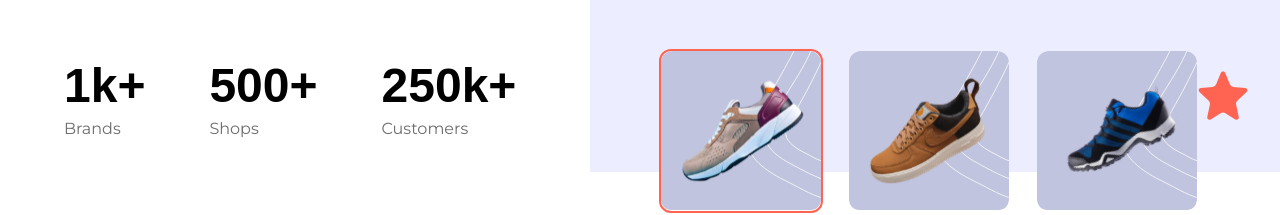
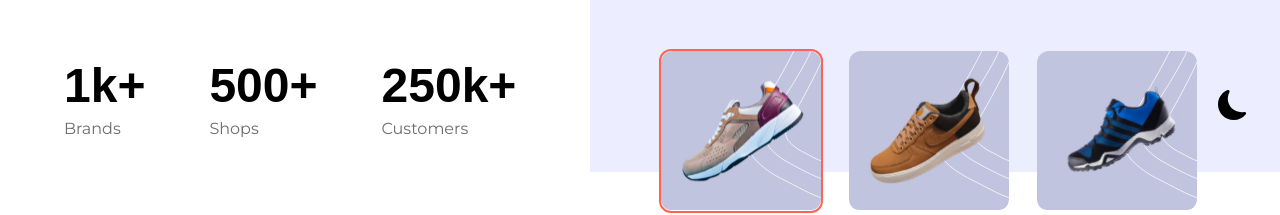
Before and after one commit to IB-ALA/NIKE-TAILWINDCSS-TUTORIAL, a React (Vite) app: page /home in a window 1280 px wide. Shown: the part 648-863 px from the top of the page. Built offline with nearby package versions, Linux system fonts and the light colour scheme; a web font is replaced by a local one.

Commit message:
Used a better icon for darkmode toggler.

```diff
--- a/src/components/darkModeToggler/index.jsx
+++ b/src/components/darkModeToggler/index.jsx
@@ -1,24 +1,24 @@
 import { useContext } from "react";
-import { star } from "../../assets/icons";
-import CommonIMG from "../commonImg";
 import { GlobalContext } from "../../context";
+import { BsMoonFill, BsSunFill } from "react-icons/bs";
+import CommonButton from "../commonButton";
 
 function DarkModeToggler() {
-  // get a better theme toggler
   const { darkMode, setDarkMode } = useContext(GlobalContext);
 
   return (
-    <button
-      onClick={() => setDarkMode(!darkMode)}
-      className="fixed bottom-8 right-8 z-50 cursor-pointer"
-    >
-      <CommonIMG
-        imgSrc={star}
-        imgHeight={50}
-        imgWidth={50}
-        imgClassName={"sm:w-[50px] sm:h-[50px] w-[30px] h-[30px]"}
-      />
-    </button>
+    <CommonButton
+      btnText={
+        darkMode ? (
+          <BsSunFill size={30} fill="#eab308" />
+        ) : (
+          <BsMoonFill size={30} />
+        )
+      }
+      handleOnClick={() => setDarkMode(!darkMode)}
+      className={"fixed bottom-8 right-8 z-50 cursor-pointer"}
+      btnTitle={darkMode ? "Switch to light theme" : "Switch to dark theme"}
+    />
   );
 }
 
```
